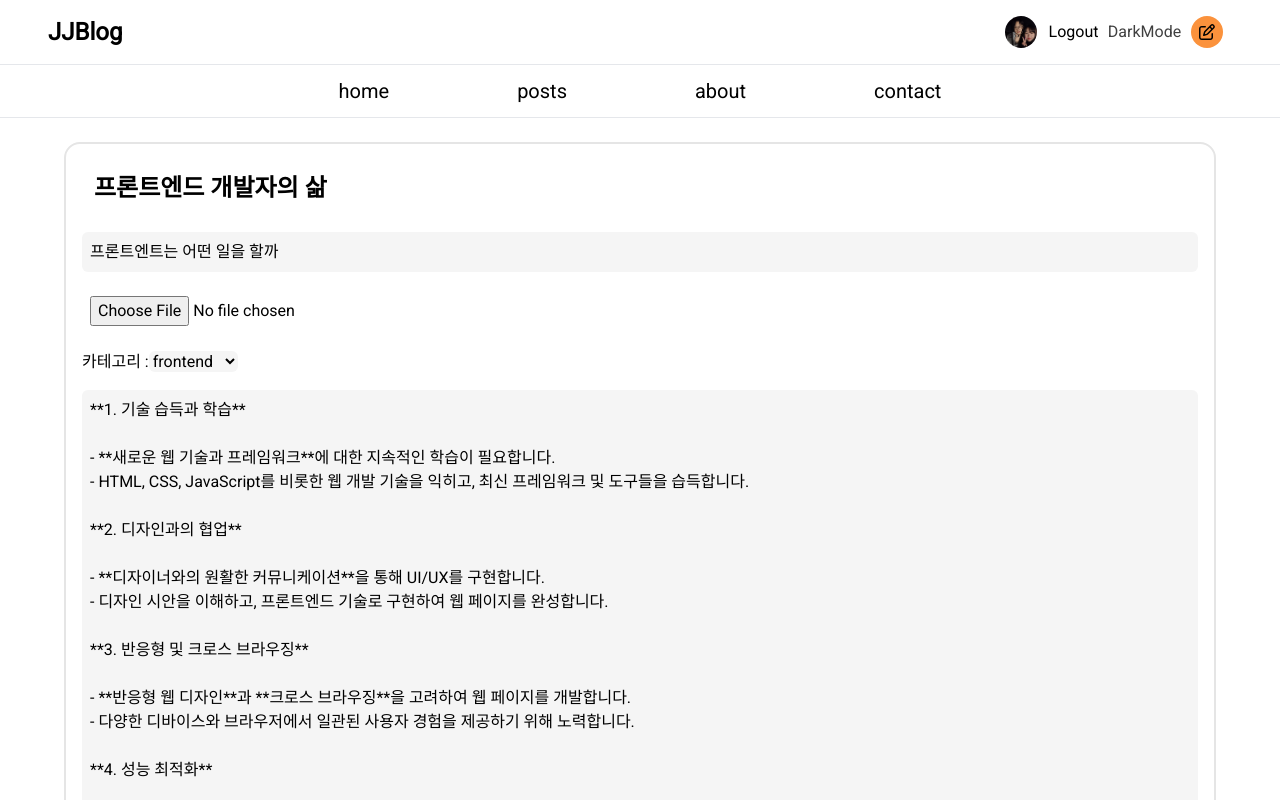
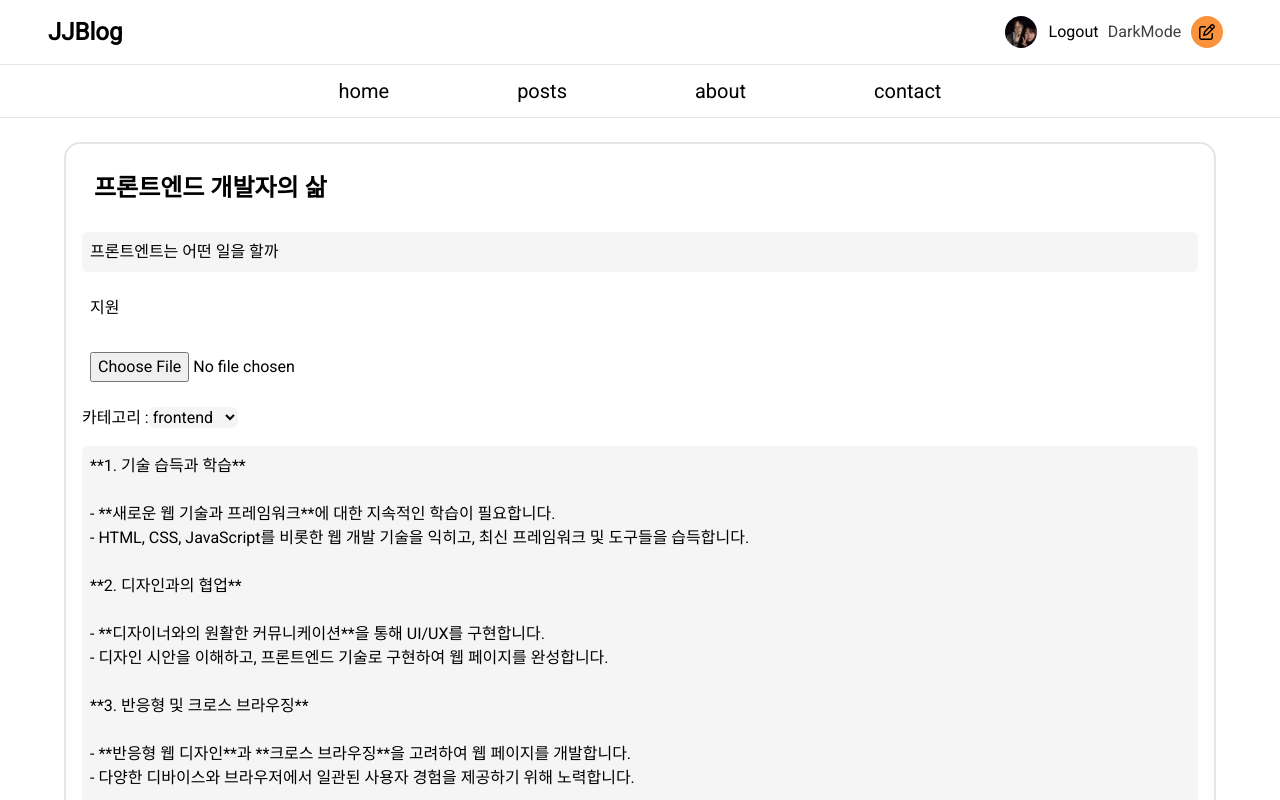
Before and after one commit to noaprost/jjlog, a Next.js app: page /post/modify/1 in a window 1280 px wide. Shown: the top 800 px of the page. Built offline with nearby package versions, Linux system fonts and the light colour scheme.

Commit message:
Release (#45)
* feat: 수정페이지에 작성자 readonly로 추가하기

```diff
--- a/src/components/ModifyForm.tsx
+++ b/src/components/ModifyForm.tsx
@@ -43,10 +43,9 @@ export default function ModifyForm({ post }: { post: PostData }) {
         value={modifyPost.description}
         onChange={handleChange}
       />
-      {/* 작성자 readonly로 추가 */}
+      <p className="p-2 mb-4">{post.writer}</p>
       <input
         className="p-2 mb-4 outline-none dark:bg-neutral-900 rounded-md"
-        required
         type="file"
         name="image"
         placeholder="사진을 선택하세요"
```
